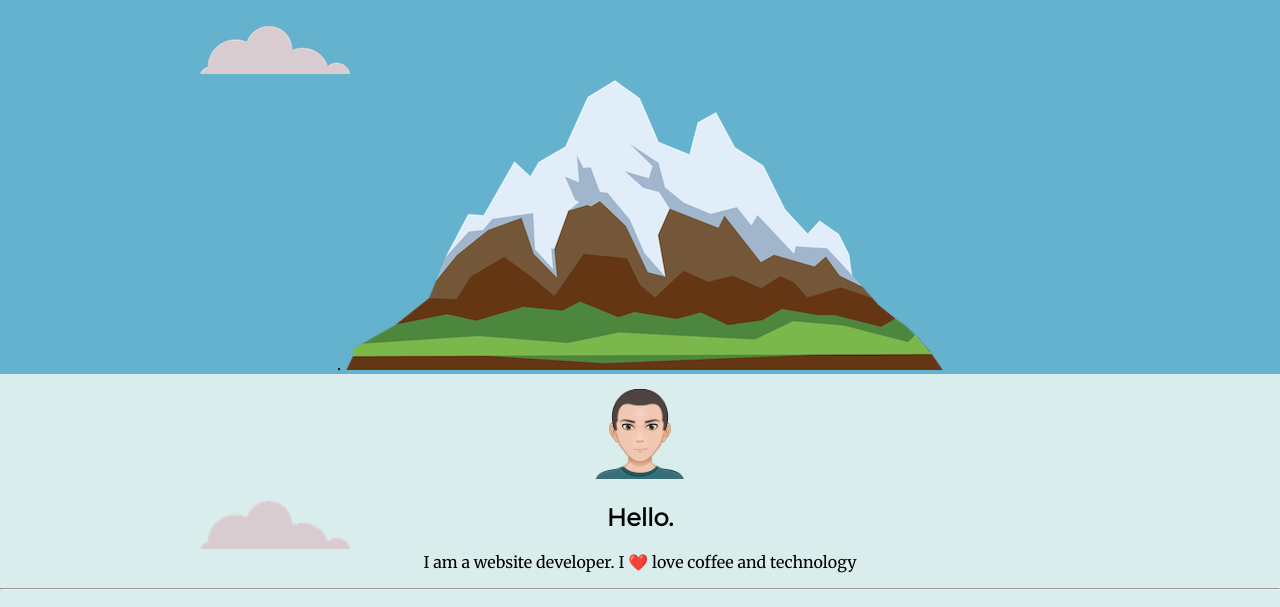
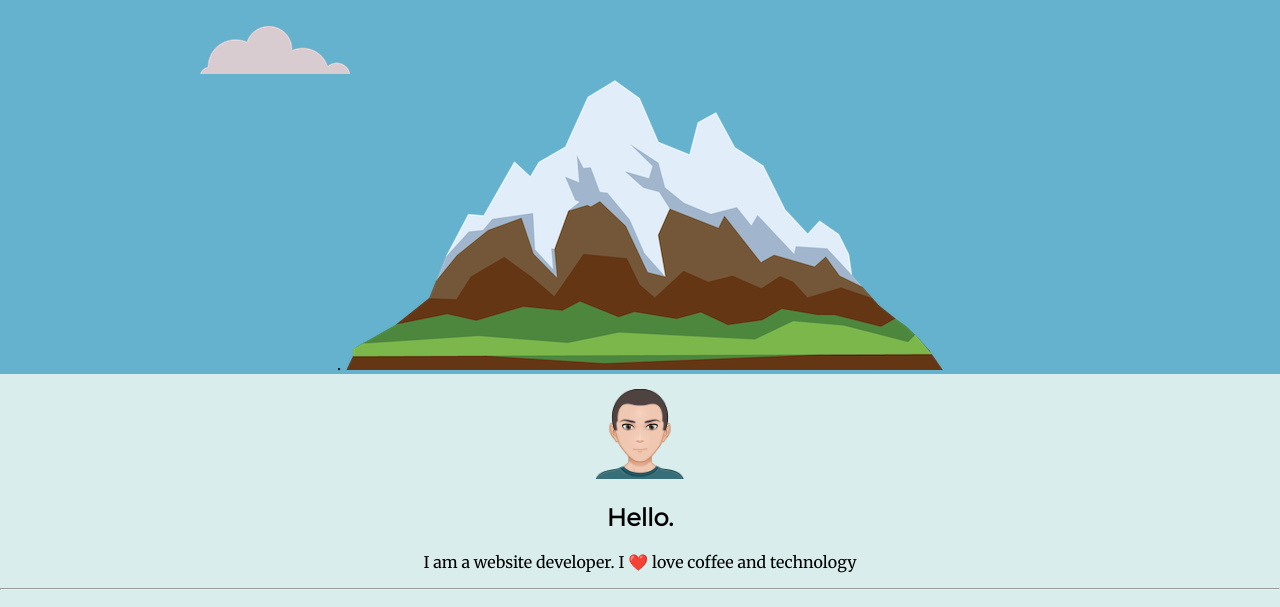
Before and after one commit to joshuaburg/MySite, a plain HTML site: page index.html in a window 1280 px wide. Shown: the part 191-798 px from the top of the page. Drawn offline with Linux system fonts and the light colour scheme.

Commit message:
deleted last cloud

```diff
--- a/index.html
+++ b/index.html
@@ -35,7 +35,6 @@
       </div>
       <div class="skill-row">
         <img class="electric" src="images/electrician.png" alt="electrical-img">
-        <img class="last-cloud" src="images/cloud.png" alt="cloud-img">
         <h3>Tradeskills</h3>
         <p>I am also an experienced electrican and electronics technician with a wealth of experience across multiple fields</p>
       </div>
```
